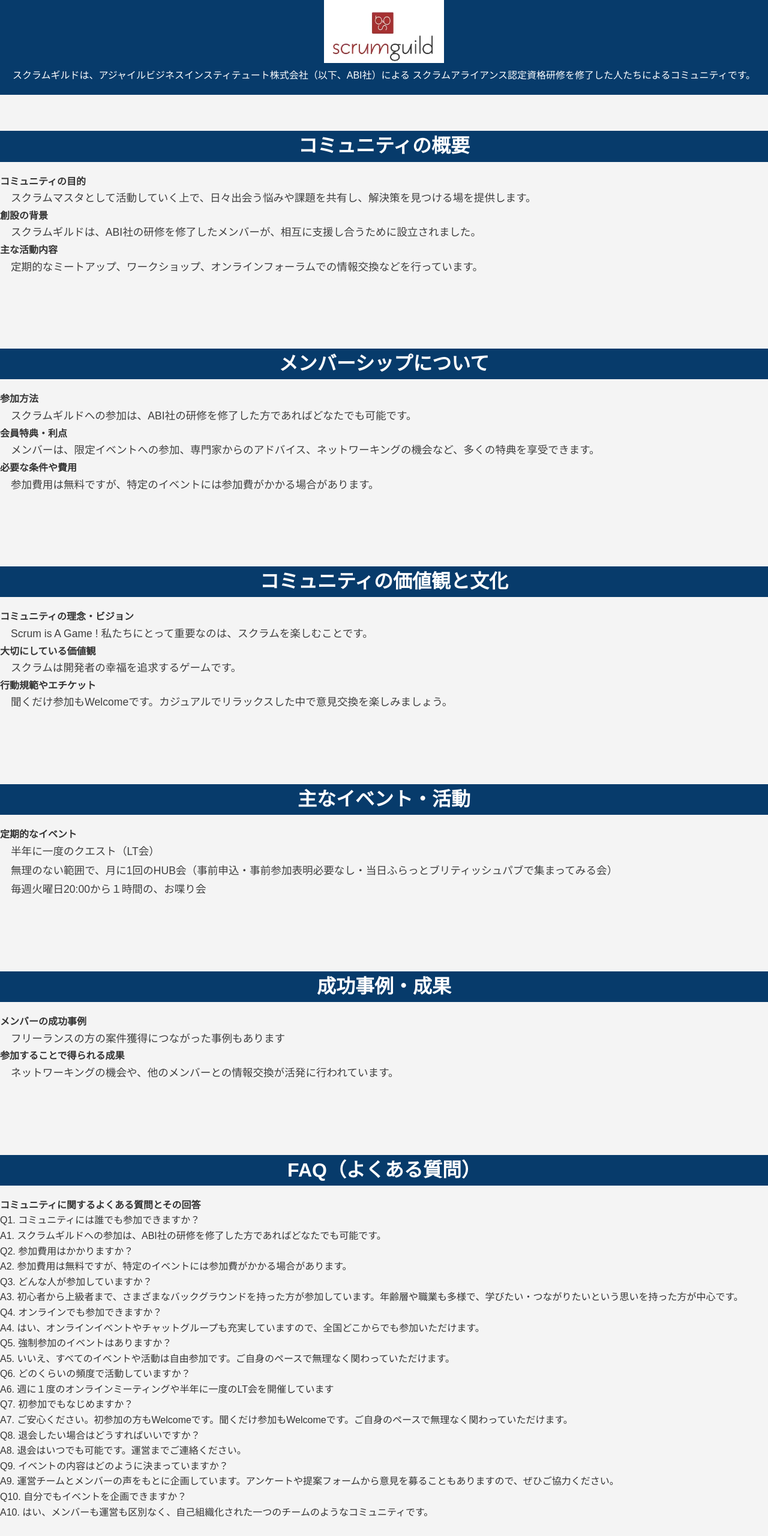
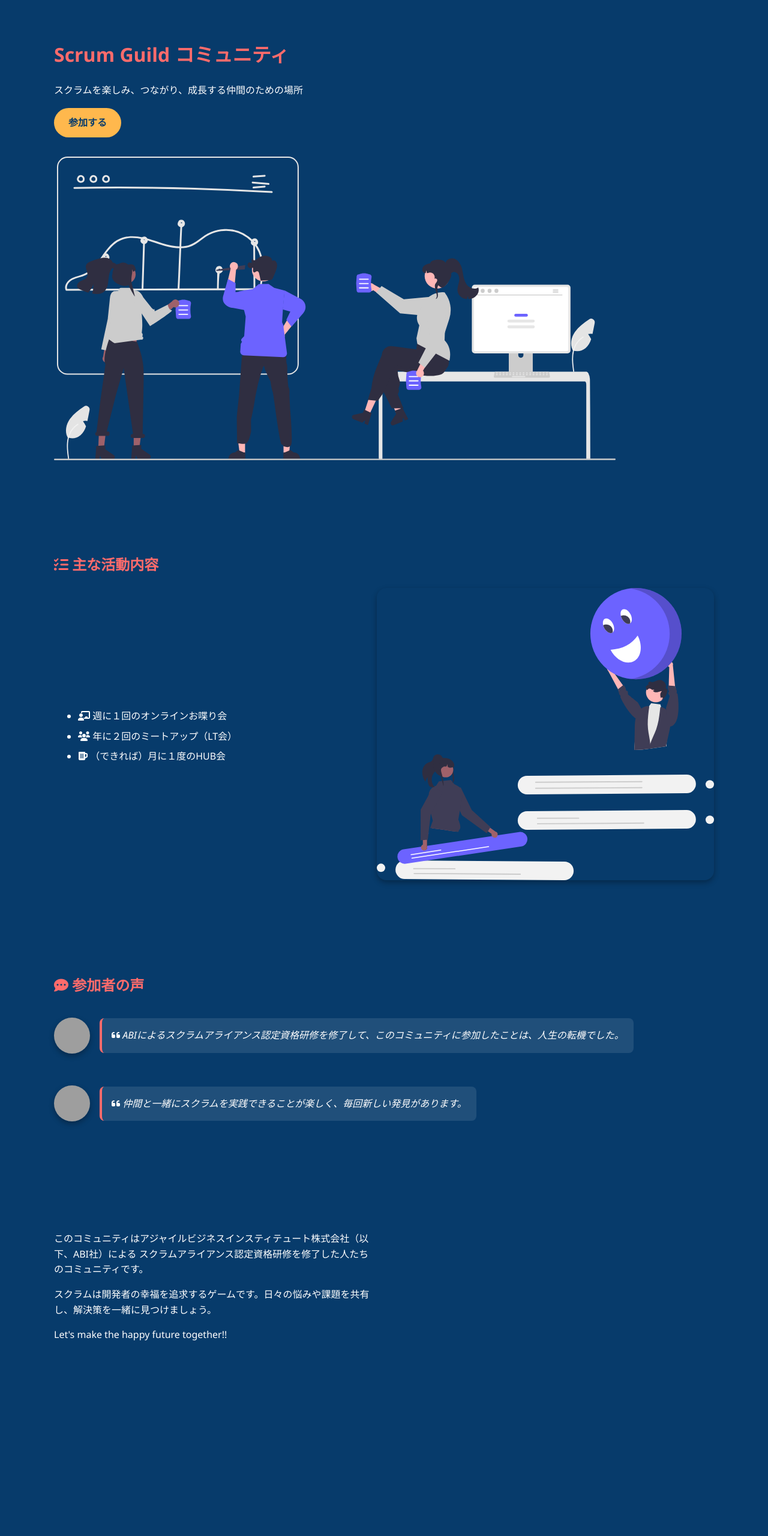
Before and after one commit to scrum-guild/scrum-guild-web, a plain HTML site: page docs/index.html in a window 1280 px wide. Shown: the part 20-2580 px from the top of the page at 60% size. After the commit the page ends 2338 px from the top, so only its background shows below. Drawn offline with Linux system fonts and the light colour scheme; grey boxes are pictures that could not be loaded.

Commit message:
mod キャッチーなページを目指して変更

```diff
--- a/docs/index.html
+++ b/docs/index.html
@@ -1,118 +1,185 @@
 <!DOCTYPE html>
 <html lang="ja">
 <head>
-    <meta charset="utf-8" />
-    <title>sucrum-guild web page</title>
-    <meta name="viewport" content="width=device-width, initial-scale=1.0">
-    <link rel="stylesheet" href="styles.css" />
+  <meta charset="UTF-8">
+  <meta name="viewport" content="width=device-width, initial-scale=1.0">
+  <title>Scrum Guild コミュニティ</title>
+  <link rel="stylesheet" href="https://cdnjs.cloudflare.com/ajax/libs/font-awesome/6.4.0/css/all.min.css">
+  <style>
+    body {
+      font-family: 'Segoe UI', sans-serif;
+      margin: 0;
+      padding: 0;
+      background: #073B6B;
+      color: #fff;
+      line-height: 1.6;
+      overflow-x: hidden;
+    }
+    header, section {
+      padding: 4rem 2rem;
+      max-width: 1100px;
+      margin: auto;
+    }
+    h1, h2, h3 {
+      color: #FF6B6B;
+    }
+    .button {
+      display: inline-block;
+      background: #FFB84D;
+      color: #073B6B;
+      padding: 0.75rem 1.5rem;
+      border-radius: 2rem;
+      text-decoration: none;
+      font-weight: bold;
+      transition: background 0.3s, transform 0.3s;
+    }
+    .button:hover {
+      background: #FF6B6B;
+      color: #fff;
+      transform: scale(1.05);
+    }
+    .hero {
+      display: flex;
+      align-items: center;
+      justify-content: space-between;
+      gap: 2rem;
+      flex-wrap: wrap;
+      opacity: 0;
+      transform: translateY(30px);
+      transition: all 1s ease-out;
+    }
+    .hero.show {
+      opacity: 1;
+      transform: translateY(0);
+    }
+    .hero img {
+      max-width: 100%;
+      height: auto;
+    }
+    ul li {
+      margin: 0.5rem 0;
+    }
+    section img {
+      border-radius: 1rem;
+      box-shadow: 0 4px 10px rgba(0,0,0,0.3);
+      opacity: 0;
+      transform: scale(0.9);
+      transition: all 0.8s ease-out;
+    }
+    section img.show {
+      opacity: 1;
+      transform: scale(1);
+    }
+    blockquote {
+      background: rgba(255,255,255,0.1);
+      padding: 1rem;
+      border-left: 4px solid #FF6B6B;
+      margin: 1rem 0;
+      border-radius: 0.5rem;
+      font-style: italic;
+      opacity: 0;
+      transform: translateX(-30px);
+      transition: all 0.8s ease-out;
+    }
+    blockquote.show {
+      opacity: 1;
+      transform: translateX(0);
+    }
+    .testimonial {
+      display: flex;
+      align-items: center;
+      gap: 1rem;
+      margin-bottom: 1.5rem;
+    }
+    .testimonial img {
+      width: 60px;
+      height: 60px;
+      border-radius: 50%;
+      object-fit: cover;
+      opacity: 0;
+      transform: scale(0.8);
+      transition: all 0.8s ease-out;
+    }
+    .testimonial img.show {
+      opacity: 1;
+      transform: scale(1);
+    }
+  </style>
 </head>
 <body>
-  <header>
-    <img src="assets/sucrum-guild-logo.png" alt="sucrum-guild logo" width="200" />
-    <p>
-      スクラムギルドは、アジャイルビジネスインスティテュート株式会社（以下、ABI社）による
-      スクラムアライアンス認定資格研修を修了した人たちによるコミュニティです。
-    </p>
+  <header class="hero">
+    <div>
+      <h1>Scrum Guild コミュニティ</h1>
+      <p>スクラムを楽しみ、つながり、成長する仲間のための場所</p>
+      <a href="https://scrum-guild.connpass.com/" class="button">参加する</a>
+    </div>
+    <div>
+      <img src="assets/undraw_team-collaboration_phnf.svg" alt="チームワーク">
+    </div>
   </header>
 
   <section>
-    <h3>コミュニティの概要</h3>
-      <h4>コミュニティの目的</h4>
-      <p>スクラムマスタとして活動していく上で、日々出会う悩みや課題を共有し、解決策を見つける場を提供します。</p>
-      <h4>創設の背景</h4>
-      <p>スクラムギルドは、ABI社の研修を修了したメンバーが、相互に支援し合うために設立されました。</p>
-      <h4>主な活動内容</h4>
-      <p>定期的なミートアップ、ワークショップ、オンラインフォーラムでの情報交換などを行っています。</p>
+    <h2><i class="fas fa-tasks"></i> 主な活動内容</h2>
+    <div style="display:grid;grid-template-columns:1fr 1fr;gap:2rem;align-items:center;">
+      <div>
+        <ul>
+          <li><i class="fas fa-chalkboard-teacher"></i> 週に１回のオンラインお喋り会</li>
+          <li><i class="fas fa-users"></i> 年に２回のミートアップ（LT会）</li>
+          <li><i class="fas fa-beer"></i> （できれば）月に１度のHUB会</li>
+        </ul>
+      </div>
+      <div>
+        <img src="assets/undraw_online-discussion_dmws.svg" alt="ワークショップ" class="animate">
+      </div>
+    </div>
   </section>
 
   <section>
-    <h3>メンバーシップについて</h3>
-      <h4>参加方法</h4>
-      <p>スクラムギルドへの参加は、ABI社の研修を修了した方であればどなたでも可能です。</p>
-      <h4>会員特典・利点</h4>
-      <p>メンバーは、限定イベントへの参加、専門家からのアドバイス、ネットワーキングの機会など、多くの特典を享受できます。</p>
-      <h4>必要な条件や費用</h4>
-      <p>参加費用は無料ですが、特定のイベントには参加費がかかる場合があります。</p>
+    <h2><i class="fas fa-comment-dots"></i> 参加者の声</h2>
+    <div class="testimonial">
+      <img src="https://randomuser.me/api/portraits/men/32.jpg" alt="参加者A" class="animate">
+      <blockquote class="animate">
+        <i class="fas fa-quote-left"></i> ABIによるスクラムアライアンス認定資格研修を修了して、このコミュニティに参加したことは、人生の転機でした。
+      </blockquote>
+    </div>
+    <div class="testimonial">
+      <img src="https://randomuser.me/api/portraits/women/44.jpg" alt="参加者B" class="animate">
+      <blockquote class="animate">
+        <i class="fas fa-quote-left"></i> 仲間と一緒にスクラムを実践できることが楽しく、毎回新しい発見があります。
+      </blockquote>
+    </div>
   </section>
 
   <section>
-    <h3>コミュニティの価値観と文化</h3>
-      <h4>コミュニティの理念・ビジョン</h4>
-      <p>Scrum is A Game ! 私たちにとって重要なのは、スクラムを楽しむことです。</p>
-      <h4>大切にしている価値観</h4>
-      <p>スクラムは開発者の幸福を追求するゲームです。</p>
-      <h4>行動規範やエチケット</h4>
-      <p>聞くだけ参加もWelcomeです。カジュアルでリラックスした中で意見交換を楽しみましょう。</p>
+    <div style="display:grid;grid-template-columns:1fr 1fr;gap:2rem;align-items:center;">
+      <div>
+        <p>
+          このコミュニティはアジャイルビジネスインスティテュート株式会社（以下、ABI社）による
+          スクラムアライアンス認定資格研修を修了した人たちのコミュニティです。
+        </p>
+        <p>
+          スクラムは開発者の幸福を追求するゲームです。日々の悩みや課題を共有し、解決策を一緒に見つけましょう。
+        </p>
+        <p>
+          Let's make the happy future together!!
+        </p>
+      </div>
+    </div>
   </section>
 
-  <section>
-  <h3>主なイベント・活動</h3>
-    <h4>定期的なイベント</h4>
-    <p>半年に一度のクエスト（LT会）</p>
-    <p>無理のない範囲で、月に1回のHUB会（事前申込・事前参加表明必要なし・当日ふらっとブリティッシュパブで集まってみる会）</p>
-    <p>毎週火曜日20:00から１時間の、お喋り会</p>
-  </section>
+<script>
+    // Intersection Observerでスクロール時に要素を表示
+    const observer = new IntersectionObserver(entries => {
+      entries.forEach(entry => {
+        if(entry.isIntersecting){
+          entry.target.classList.add('show');
+        }
+      });
+    }, { threshold: 0.2 });
 
-  <section>
-  <h3>成功事例・成果</h3>
-    <h4>メンバーの成功事例</h4>
-    <p>フリーランスの方の案件獲得につながった事例もあります</p>
-    <h4>参加することで得られる成果</h4>
-    <p>ネットワーキングの機会や、他のメンバーとの情報交換が活発に行われています。</p>
-  </section>
-
-  <section>
-  <h3>FAQ（よくある質問）</h3>
-    <h4>コミュニティに関するよくある質問とその回答</h4>
-    <ul>
-      <li>Q1. コミュニティには誰でも参加できますか？</li>
-      <li>A1. スクラムギルドへの参加は、ABI社の研修を修了した方であればどなたでも可能です。</li>
-      <li>Q2. 参加費用はかかりますか？</li>
-      <li>A2. 参加費用は無料ですが、特定のイベントには参加費がかかる場合があります。</li>
-      <li>Q3. どんな人が参加していますか？</li>
-      <li>A3. 初心者から上級者まで、さまざまなバックグラウンドを持った方が参加しています。年齢層や職業も多様で、学びたい・つながりたいという思いを持った方が中心です。</li>
-      <li>Q4. オンラインでも参加できますか？</li>
-      <li>A4. はい、オンラインイベントやチャットグループも充実していますので、全国どこからでも参加いただけます。</li>
-      <li>Q5. 強制参加のイベントはありますか？</li>
-      <li>A5. いいえ、すべてのイベントや活動は自由参加です。ご自身のペースで無理なく関わっていただけます。</li>
-      <li>Q6. どのくらいの頻度で活動していますか？</li>
-      <li>A6. 週に１度のオンラインミーティングや半年に一度のLT会を開催しています</li>
-      <li>Q7. 初参加でもなじめますか？</li>
-      <li>A7. ご安心ください。初参加の方もWelcomeです。聞くだけ参加もWelcomeです。ご自身のペースで無理なく関わっていただけます。</li>
-      <li>Q8. 退会したい場合はどうすればいいですか？</li>
-      <li>A8. 退会はいつでも可能です。運営までご連絡ください。</li>
-      <li>Q9. イベントの内容はどのように決まっていますか？</li>
-      <li>A9. 運営チームとメンバーの声をもとに企画しています。アンケートや提案フォームから意見を募ることもありますので、ぜひご協力ください。</li>
-      <li>Q10. 自分でもイベントを企画できますか？</li>
-      <li>A10. はい、メンバーも運営も区別なく、自己組織化された一つのチームのようなコミュニティです。   </li>
-    </ul>
-  </section>
-
-  <section>
-  <h3>参加者の声</h3>
-    <h4>メンバーの体験談や感想</h4>
-    <p>・ABIによるスクラムアライアンス認定資格研修を修了して、このコミュニティに参加したことは、私にとっては本当に人生の転機でした</p>
-  </section>
-
-  <section>
-  <h3>今後の展望</h3>
-    <h4>今後の目標や方向性</h4>
-    <p>コミュニティの成長とメンバーのスキル向上を目指します。</p>
-    <h4>新しい取り組み予定</h4>
-    <p>オンラインイベントの充実や、地域ごとの勉強会を企画しています。</p>
-  </section>
-
-  <section>
-  <h3>連絡先・お問い合わせ</h3>
-  <h4>connpassグループ：</h4>
-  <p>https://scrum-guild.connpass.com/</p>
-  <h4>Discordサーバ:</h4>
-  <p>（アドレスはABIの研修の中で紹介されます）</p>
-  </section>
-
-  <footer>
-    <p>&copy; sucrum-guild. All rights reserved.</p>
-  </footer>
-
+    document.querySelectorAll('.hero, section img, blockquote, .testimonial img').forEach(el => {
+      observer.observe(el);
+    });
+  </script>
 </body>
 </html>
--- a/docs/styles.css
+++ /dev/null
@@ -1,174 +0,0 @@
-/* ==============================
-   Global Settings
-============================== */
-
-/* Reset some basic elements */
-*,
-*::before,
-*::after {
-    margin: 0;
-    padding: 0;
-    box-sizing: border-box;
-}
-
-body {
-    font-family: 'Arial', sans-serif;
-    line-height: 1.6;
-    background-color: #f4f4f4;
-    color: #333;
-    -webkit-font-smoothing: antialiased;
-}
-
-/* Link Styles */
-a {
-    text-decoration: none;
-    color: inherit;
-}
-
-a:hover {
-    text-decoration: underline;
-}
-
-/* Container for main content */
-.container {
-    width: 90%;
-    max-width: 1200px;
-    margin: 0 auto;
-    padding: 20px;
-}
-
-/* ==============================
-   Header Styles
-============================== */
-
-header {
-    background-color: #073B6B;
-    color: #fff;
-    padding: 20px 0;
-    text-align: center;
-}
-
-header h1 {
-    font-size: 2.5rem;
-    text-align: center;
-    margin: 0;
-}
-
-nav {
-    display: flex;
-    justify-content: center;
-    margin-top: 10px;
-}
-
-nav a {
-    margin: 0 15px;
-    color: #fff;
-    font-size: 1rem;
-}
-
-/* ==============================
-   Section Styles
-============================== */
-
-section {
-    padding: 60px 0;
-}
-
-section h2 {
-    font-size: 2rem;
-    text-align: center;
-    margin-bottom: 20px;
-}
-
-section h3 {
-    font-size: 2rem;
-    text-align: center;
-    color: #fff;
-    background-color: #073B6B;
-    margin-bottom: 20px;
-}
-
-section p {
-    padding-left: 18px;
-    font-size: 1.1rem;
-    line-height: 1.8;
-    color: #3f3f3f
-}
-
-
-/* ==============================
-   Footer Styles
-============================== */
-
-footer {
-    background-color: #333;
-    color: #fff;
-    padding: 10px 0;
-    text-align: center;
-}
-
-/* ==============================
-   Utility Classes
-============================== */
-
-/* Text Centering */
-.text-center {
-    text-align: center;
-}
-
-/* Flexbox Helpers */
-.flex {
-    display: flex;
-    justify-content: space-between;
-}
-
-.flex-column {
-    display: flex;
-    flex-direction: column;
-    align-items: center;
-}
-
-/* ==============================
-   Responsive Design
-============================== */
-
-/* For devices smaller than 768px */
-@media (max-width: 768px) {
-    header h1 {
-        font-size: 2rem;
-    }
-
-    nav {
-        flex-direction: column;
-        align-items: center;
-    }
-
-    nav a {
-        margin: 10px 0;
-    }
-
-    .container {
-        width: 95%;
-        padding: 10px;
-    }
-}
-
-/* ==============================
-   Custom Styles (Add your own here)
-============================== */
-
-/* Example of a custom class */
-.custom-button {
-    background-color: #007bff;
-    color: white;
-    padding: 10px 20px;
-    border-radius: 5px;
-    text-align: center;
-    display: inline-block;
-    font-weight: bold;
-}
-
-.custom-button:hover {
-    background-color: #0056b3;
-    cursor: pointer;
-}
```
Also changed, not shown: docs/assets/sucrum-guild-logo.png (deleted), docs/assets/undraw_online-discussion_dmws.svg (added), docs/assets/undraw_team-collaboration_phnf.svg (added).
